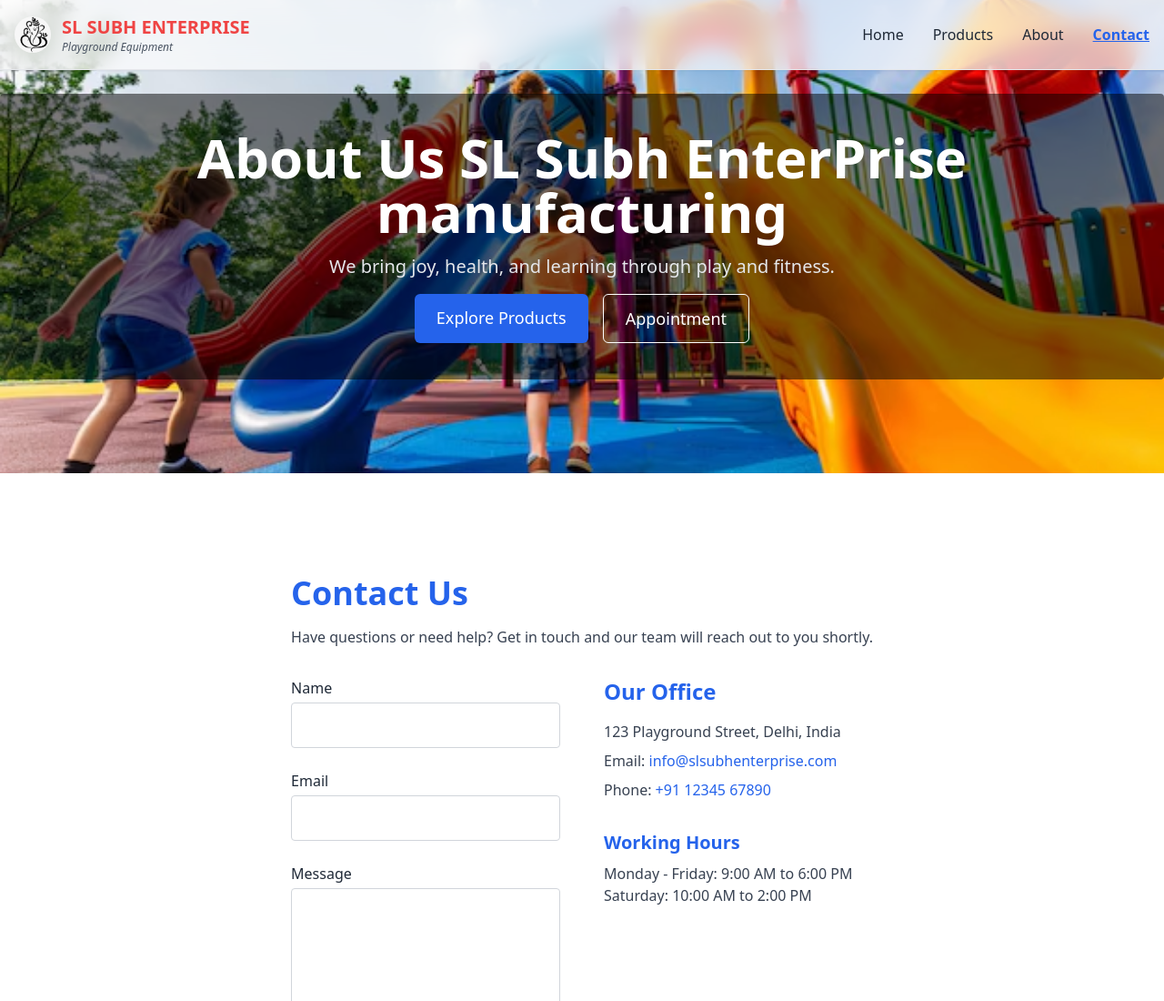
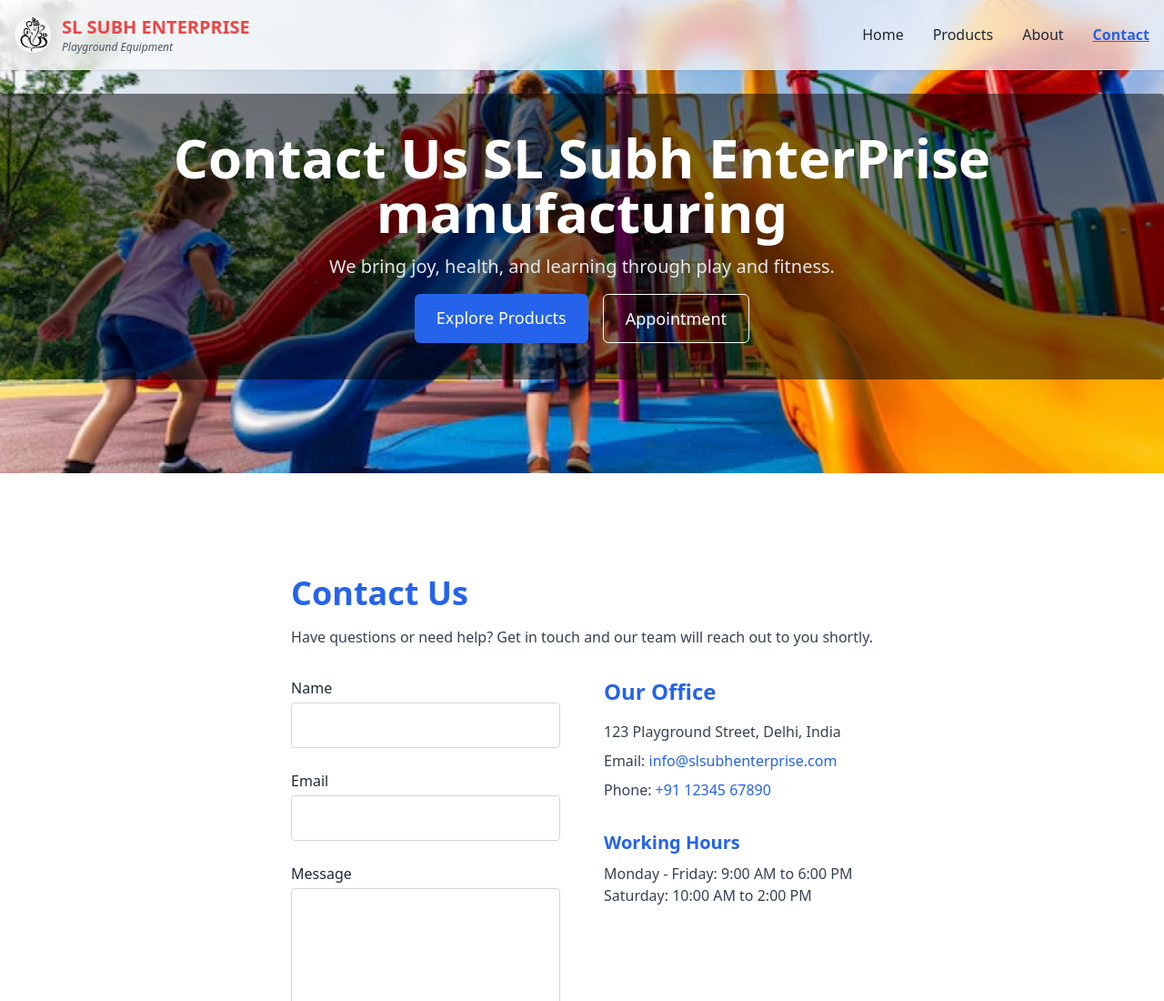
Before and after one commit to abhi01978/Playground, a plain HTML site: page contact.html in a window 1280 px wide. Shown: the top 1100 px of the page at 91% size. Drawn offline with nearby package versions, Linux system fonts and the light colour scheme.

Commit message:
Update contact.html

```diff
--- a/contact.html
+++ b/contact.html
@@ -10,7 +10,7 @@
 
    <section class=" bg-cover bg-center flex items-center justify-center" style="background-image:url('./images/back.avif');height: 520px;">
     <div class="bg-black bg-opacity-50 p-10 rounded">
-      <h1 class="text-white text-5xl md:text-6xl font-bold text-center">About Us  SL Subh EnterPrise manufacturing</h1>
+      <h1 class="text-white text-5xl md:text-6xl font-bold text-center">Contact Us SL Subh EnterPrise manufacturing</h1>
       <p class="text-gray-200 text-xl my-4 text-center">We bring joy, health, and learning through play and fitness.</p>
       <div class="flex justify-center">
         <a href="./Products.html" class="bg-blue-600 hover:bg-blue-700 text-white px-6 py-3 rounded-md text-lg">Explore Products</a>
```
